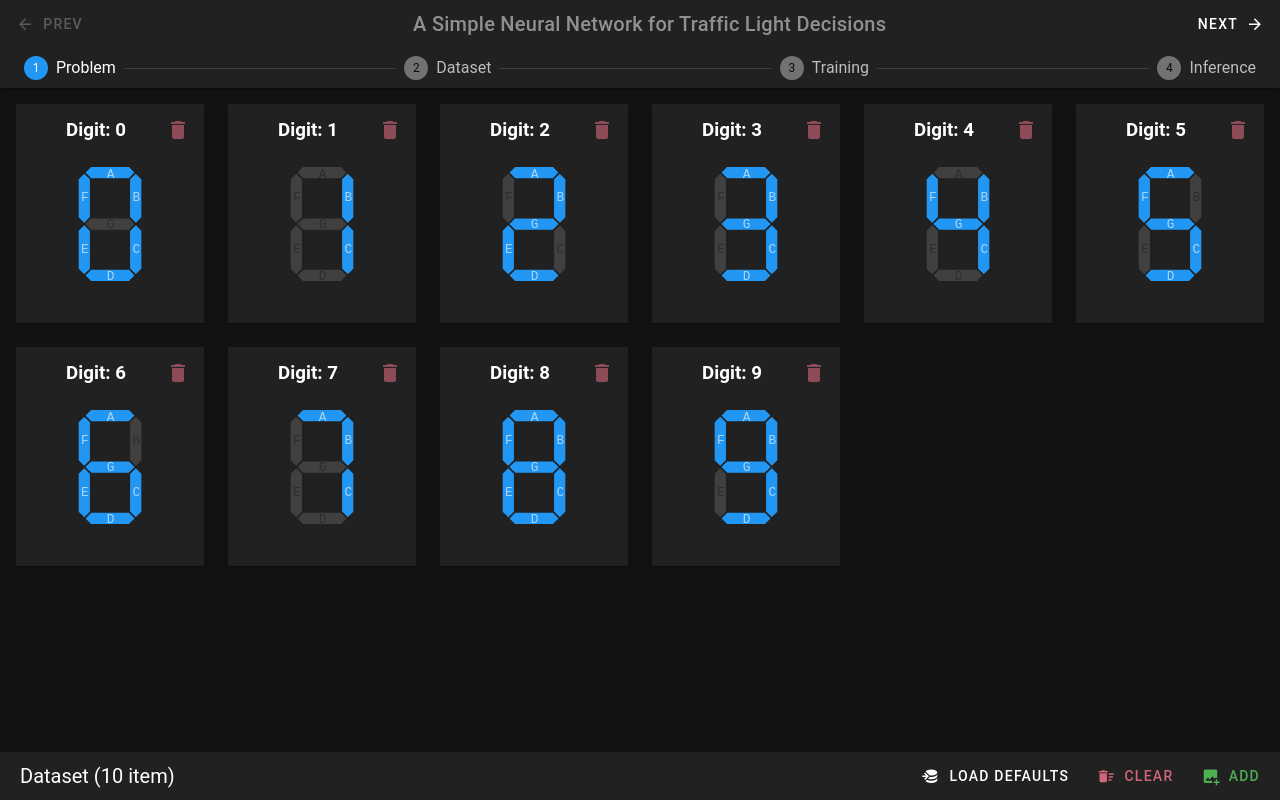
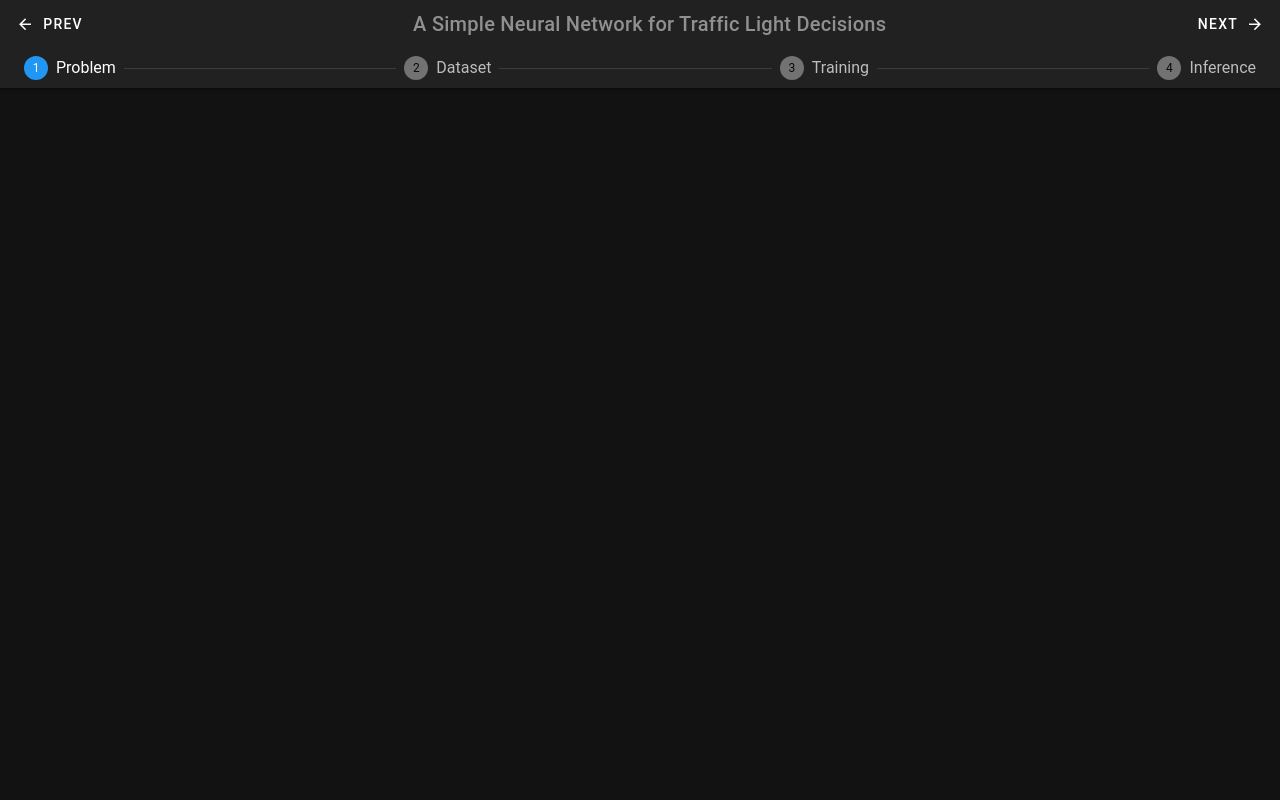
Before and after one commit to teknomistika/simple-neural-network-seven-segment-digit-recognition, a Vue app: page / in a window 1280 px wide. Built offline with nearby package versions, Linux system fonts and the light colour scheme; a small style sheet from the web is missing.

Commit message:
Update steps

```diff
--- a/src/App.vue
+++ b/src/App.vue
@@ -1,20 +1,16 @@
 <script setup lang="ts">
-import { nextTick, onMounted, ref, watch } from "vue";
-import Step1RawData from "./pages/Step1Dataset.vue";
-import Step2Training from "./pages/Step2Training.vue";
-import Step3Inference from "./pages/Step3Inference.vue";
+import { ref, watch } from "vue";
 
-const steps = [
-  { value: 1, title: "Problem" },
-  { value: 2, title: "Dataset" },
-  { value: 3, title: "Training" },
-  { value: 4, title: "Inference" }
-]
+const steps = Object.entries(import.meta.glob('./pages/*.vue', {
+  eager: true,
+  import: 'default'
+})).map(([k, v], i) => (console.log(v), {
+  value: i+1,
+  title: k.match(/\/.+\d+(?<name>.+)\./).groups.name,
+  is: v
+}))
 
-const currentStep = ref(
-  location.hash?.length > 1 ?
-    parseInt(location.hash.slice(1)) :
-    1)
+const currentStep = ref(parseInt(location.hash?.slice(1) || "1"))
 
 watch(currentStep, (step) => {
   location.hash = `#${step}`
@@ -26,13 +22,14 @@ watch(currentStep, (step) => {
   <v-app theme="dark">
     <v-app-bar elevation="2" extended density="compact">
       <template #prepend>
-        <VBtn :disabled="currentStep == 1" @click="--currentStep" prepend-icon="mdi-arrow-left">Prev</VBtn>
+        <VBtn :disabled="!currentStep" @click="--currentStep" prepend-icon="mdi-arrow-left">Prev</VBtn>
       </template>
       <template #append>
         <VBtn :disabled="currentStep == steps.length" @click="++currentStep" append-icon="mdi-arrow-right">Next</VBtn>
       </template>
       <v-app-bar-title>
-        <h1 class="text-h6 text-center text-disabled text-truncate">A Simple Neural Network for Traffic Light Decisions</h1>
+        <h1 class="text-h6 text-center text-disabled text-truncate">A Simple Neural Network for Traffic Light Decisions
+        </h1>
       </v-app-bar-title>
       <template #extension>
         <div class="d-flex flex-column w-100">
@@ -50,14 +47,8 @@ watch(currentStep, (step) => {
     <!-- Main Content -->
     <v-main>
       <VWindow v-model="currentStep">
-        <VWindowItem :value="1">
-          <Step1RawData v-if="currentStep == 1" />
-        </VWindowItem>
-        <VWindowItem :value="2">
-          <Step2Training v-if="currentStep == 2" />
-        </VWindowItem>
-        <VWindowItem :value="3">
-          <Step3Inference v-if="currentStep == 3" />
+        <VWindowItem :value="step.value" v-for="(step, i) of steps" :key="step.value">
+          <Component v-if="currentStep == step.value" :is="step.is" />
         </VWindowItem>
       </VWindow>
     </v-main>
--- a/src/components/ModelStats.vue
+++ b/src/components/ModelStats.vue
@@ -29,13 +29,16 @@ const formattedUpdatedAt = computed(() =>
         <v-col cols="12" sm="9">
             <v-card density="compact" title="Model Info: Weights (a–g):">
                 <table style="width: 100%; border-collapse: collapse;" class="border-t text-body-2">
+                    <tbody>
                         <tr>
-                        <td :class="{'border-s': !!index}" class="text-center" v-for="(weight, index) in model.weights" :key="index">
+                            <td :class="{ 'border-s': !!index }" class="text-center"
+                                v-for="(weight, index) in model.weights" :key="index">
                                 <code>{{ weight.toFixed(4) }}</code>
                             </td>
                         </tr>
                         <tr>
-                        <td  :class="{'border-s': !!index}" class="text-center" v-for="(changes, index) in weightChanges" :key="index">
+                            <td :class="{ 'border-s': !!index }" class="text-center"
+                                v-for="(changes, index) in weightChanges" :key="index">
                                 <span v-if="changes > 0" class="ml-1 text-success">+{{
                                     changes.toFixed(3) }}</span>
                                 <span v-else-if="changes < 0" class="ml-1 text-error">{{
@@ -43,6 +46,8 @@ const formattedUpdatedAt = computed(() =>
                                 <span v-else class="ml-1 text-disabled">&mdash;</span>
                             </td>
                         </tr>
+                    </tbody>
+
                 </table>
                 <v-divider />
                 <v-card-text>
--- /dev/null
+++ b/src/pages/Step1Problem.vue
@@ -0,0 +1,9 @@
+<script setup lang="ts">
+
+</script>
+
+<template>
+    <v-container>
+
+    </v-container>
+</template>
--- a/src/pages/Step2Training.vue
+++ b/src/pages/Step3Training.vue
@@ -29,9 +29,10 @@
         </v-row>
         <v-sheet class="mt-3 py-2 rounded">
             <table style="width: 100%; border-collapse: collapse;" class="text-body-2">
+                <tbody>
                     <tr>
-                    <td :class="{ 'border-s': !!index, 'text-green': v.isOk }" class="text-center" v-for="([digit, v], index) of sampleStats"
-                        :key="digit">
+                        <td :class="{ 'border-s': !!index, 'text-green': v.isOk }" class="text-center"
+                            v-for="([digit, v], index) of sampleStats" :key="digit">
                             <div><b :class="{ 'text-primary': digit === currentDigit }">{{ digit }}</b></div>
                             <code>{{ v.error.toFixed(3) }}</code><br />
                             <small>
@@ -43,6 +44,7 @@
                             </small>
                         </td>
                     </tr>
+                </tbody>
             </table>
         </v-sheet>
     </v-container>
--- a/tsconfig.app.json
+++ b/tsconfig.app.json
@@ -11,6 +11,11 @@
   "compilerOptions": {
     "tsBuildInfoFile": "./node_modules/.tmp/tsconfig.app.tsbuildinfo",
     "strict": false,
+    "lib": [
+      "ES2022",
+      "DOM",
+      "DOM.Iterable"
+    ],
     "noUncheckedIndexedAccess": false,
     "strictNullChecks": false,
     "paths": {
```
Also changed, not shown: src/pages/Step2Dataset.vue (renamed from src/pages/Step1Dataset.vue), src/pages/Step4Inference.vue (renamed from src/pages/Step3Inference.vue). Lines whose indentation alone changed are shown as unchanged.
